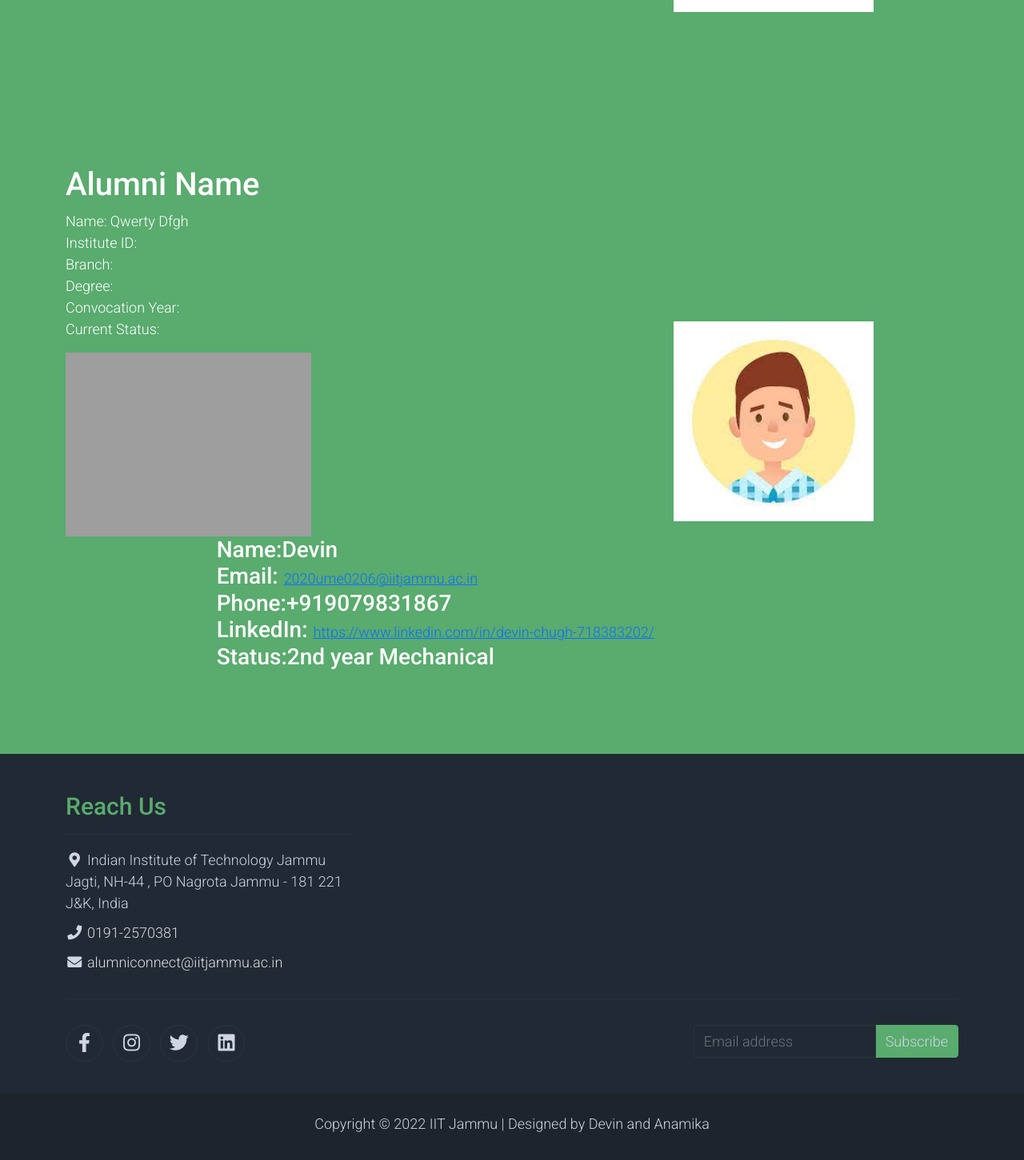
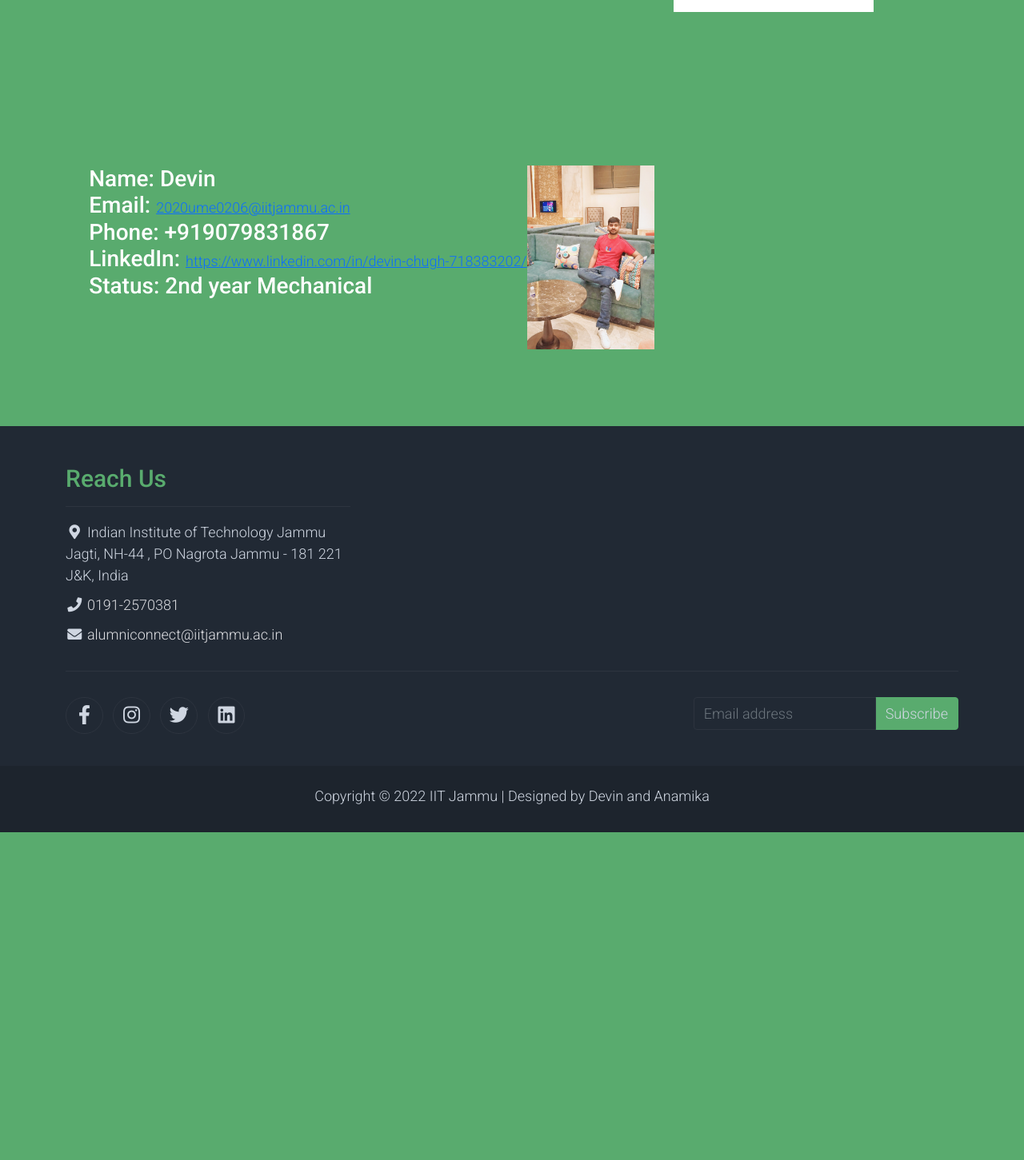
Before and after one commit to devinchugh/Alumni-Portal, a Flask app: page / in a window 1280 px wide. Shown: the part 903-2354 px from the top of the page at 80% size. After the commit the page ends 1944 px from the top, so only its background shows below. Run offline with Flask 2, Linux system fonts and the light colour scheme; a user stored in the database is signed in; data comes from the database, SQL or seed files in the repository; some libraries are stand-ins or nearby versions; grey boxes are pictures that could not be loaded.

Commit message:
Resolved all path errors.

```diff
--- a/templates/index.html
+++ b/templates/index.html
@@ -106,7 +106,7 @@
                 <div class="container">
                     <div class="row p-5">
                         <div class="mx-auto col-md-8 col-lg-6 order-lg-last">
-                            <img class="img-fluid" src="./img/iitjammu.jpg " style="width: 500px;height: 300px;" alt="">
+                            <img class="img-fluid" src="{{ url_for('static', filename='home_assets/img/iitjammu.jpg')}}" style="width: 500px;height: 300px;" alt="">
                         </div>
                         <div class="col-lg-6 mb-0 d-flex align-items-center">
                             <div class="text-align-left align-self-center">
@@ -125,7 +125,7 @@
                 <div class="container">
                     <div class="row p-5">
                         <div class="mx-auto col-md-8 col-lg-6 order-lg-last">
-                            <img class="img-fluid" src="./img/banner_img_02.jpg" alt="">
+                            <img class="img-fluid" src="{{ url_for('static', filename='home_assets/img/banner_img_02.jpg')}}" alt="">
                         </div>
                         <div class="col-lg-6 mb-0 d-flex align-items-center">
                             <div class="text-align-left">
@@ -164,7 +164,7 @@
                     </p>
                 </div>
                 <div class="col-md-4">
-                    <img src="img/profilepic.jpg " style="width: 250px;height: 250px;" alt="Alumni Pic">
+                    <img src="{{ url_for('static', filename='home_assets/img/profilepic.jpg')}}" style="width: 250px;height: 250px;" alt="Alumni Pic">
                 </div>
             </div>
         </div>
@@ -174,25 +174,15 @@
         <div class="container">
             <div class="row align-items-center py-5">
                 <div class="col-md-8 text-white">
-                    <h1>Alumni Name</h1>
-                    <p>
-                        Name: Qwerty Dfgh<br>
-                        Institute ID:<br>
-                        Branch:<br>
-                        Degree:<br>
-                        Convocation Year:<br>
-                        Current Status:<br>
-                    </p>
                     {% for alumni in data %}
-										<img style="float: left;" src="{{url_for('static', filename='alumni_pics/pic_devin.jpg')}}" alt="" height="230">
+										<img style="float: right;" src="{{url_for('static', filename='home_assets/img/pic_devin.jpg')}}" alt="" height="230">
 
-									<h3 class="feature-title" style="float:right;" >Name:{{alumni.name}} <br> Email: <a target="_blank" href="{{alumni.email}}">{{alumni.email}}</a> <br>Phone:{{alumni.phone}}<br>LinkedIn: <a target="_blank" href="{{alumni.linkedin_id}}">{{alumni.linkedin_id}}</a><br>Status:{{alumni.status}}
-									</figure>
+									<h3 class="feature-title" style="float:right;" >Name: {{alumni.name}} <br> Email: <a target="_blank" href="{{alumni.email}}">{{alumni.email}}</a> <br>Phone: {{alumni.phone}}<br>LinkedIn: <a target="_blank" href="{{alumni.linkedin_id}}">{{alumni.linkedin_id}}</a><br>Status: {{alumni.status}}
+
 					{% endfor %}
+
                 </div>
-                <div class="col-md-4">
-                    <img src="img/profilepic.jpg " style="width: 250px;height: 250px;" alt="Alumni Pic">
-                </div>
+
             </div>
         </div>
     </section>
```
Also changed, not shown: static/home_assets/img/pic_devin.jpg (added).
